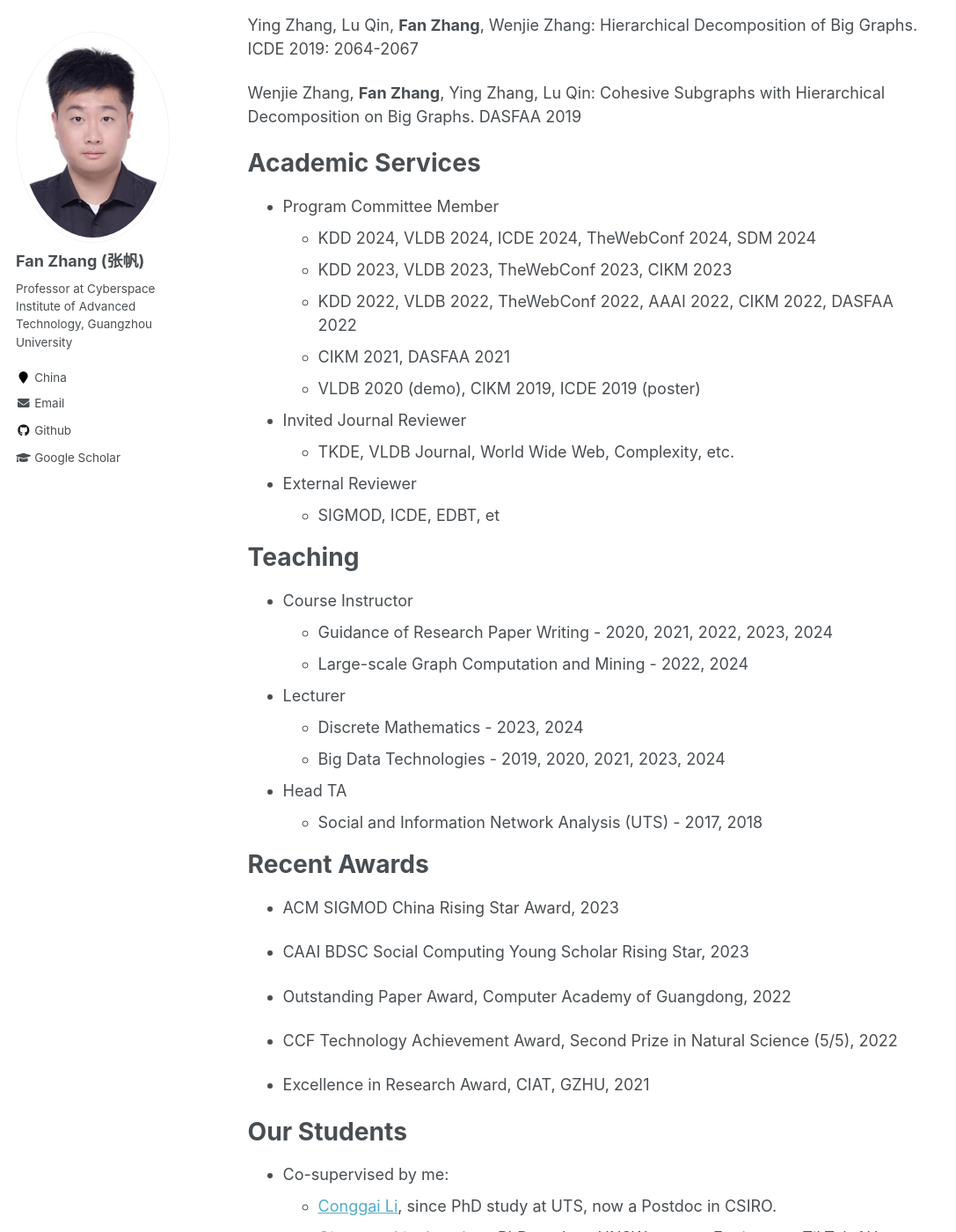
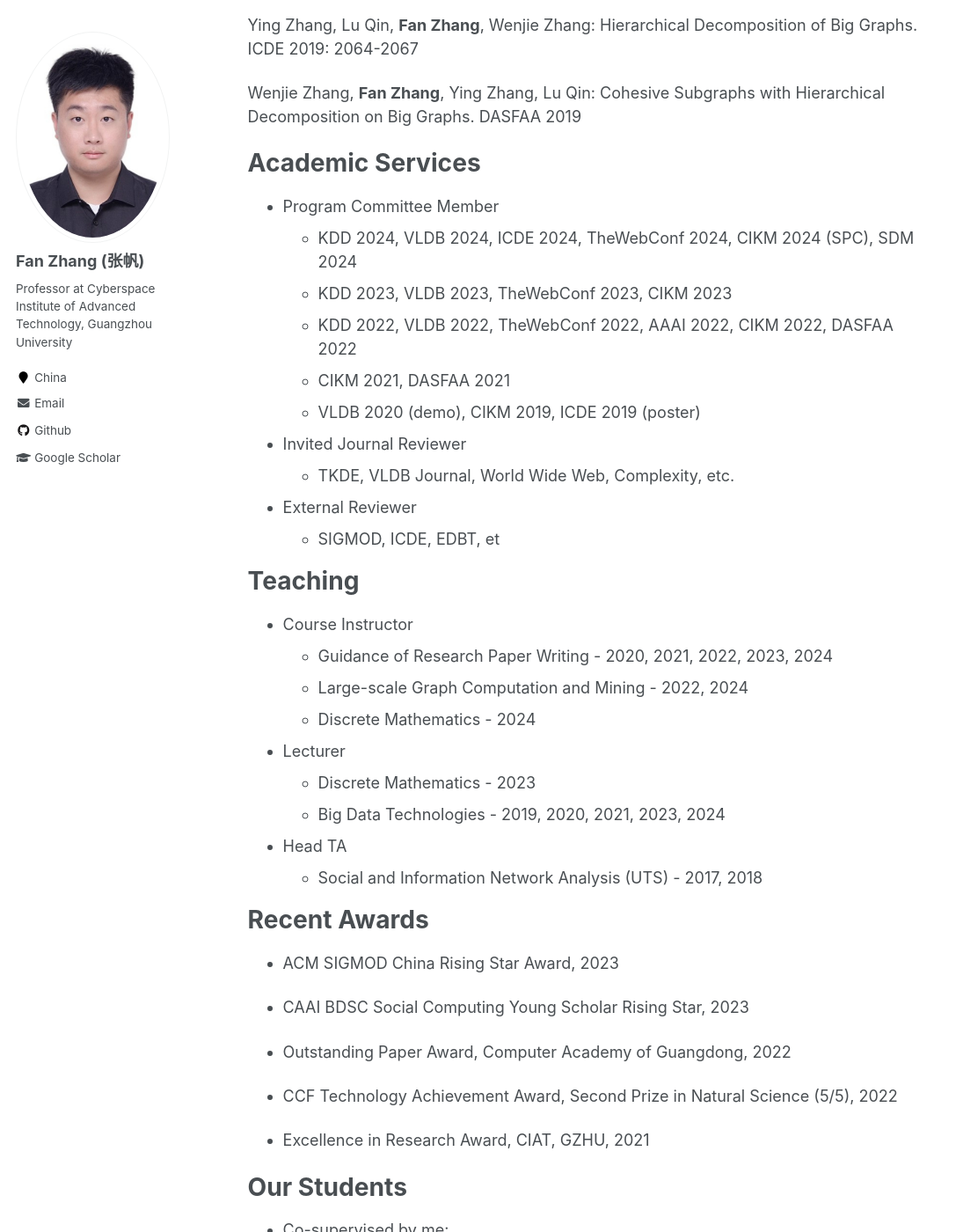
Before and after one commit to fanzhangcs/fanzhangcs.github.io, a Jekyll site: the page built from _pages/about.md, in a window 1280 px wide and 1400 px high, scrolled down 5475 px. Shown: the whole window at 88% size, without its empty margins (0-1087 px from the left). Built offline with Jekyll 4.4.1, drawn with Linux system fonts in a browser that asks for light colours.

Commit message:
Update about.md

```diff
--- a/_pages/about.md
+++ b/_pages/about.md
@@ -145,7 +145,7 @@ Academic Services
 ======
 
 - Program Committee Member
-  - KDD 2024, VLDB 2024, ICDE 2024, TheWebConf 2024, SDM 2024
+  - KDD 2024, VLDB 2024, ICDE 2024, TheWebConf 2024, CIKM 2024 (SPC), SDM 2024
   - KDD 2023, VLDB 2023, TheWebConf 2023, CIKM 2023
   - KDD 2022, VLDB 2022, TheWebConf 2022, AAAI 2022, CIKM 2022, DASFAA 2022
   - CIKM 2021, DASFAA 2021
@@ -163,9 +163,10 @@ Teaching
 - Course Instructor
   - Guidance of Research Paper Writing - 2020, 2021, 2022, 2023, 2024
   - Large-scale Graph Computation and Mining - 2022, 2024
+  - Discrete Mathematics - 2024
 
 - Lecturer
-  - Discrete Mathematics - 2023, 2024
+  - Discrete Mathematics - 2023
   - Big Data Technologies - 2019, 2020, 2021, 2023, 2024
 
 - Head TA
```
